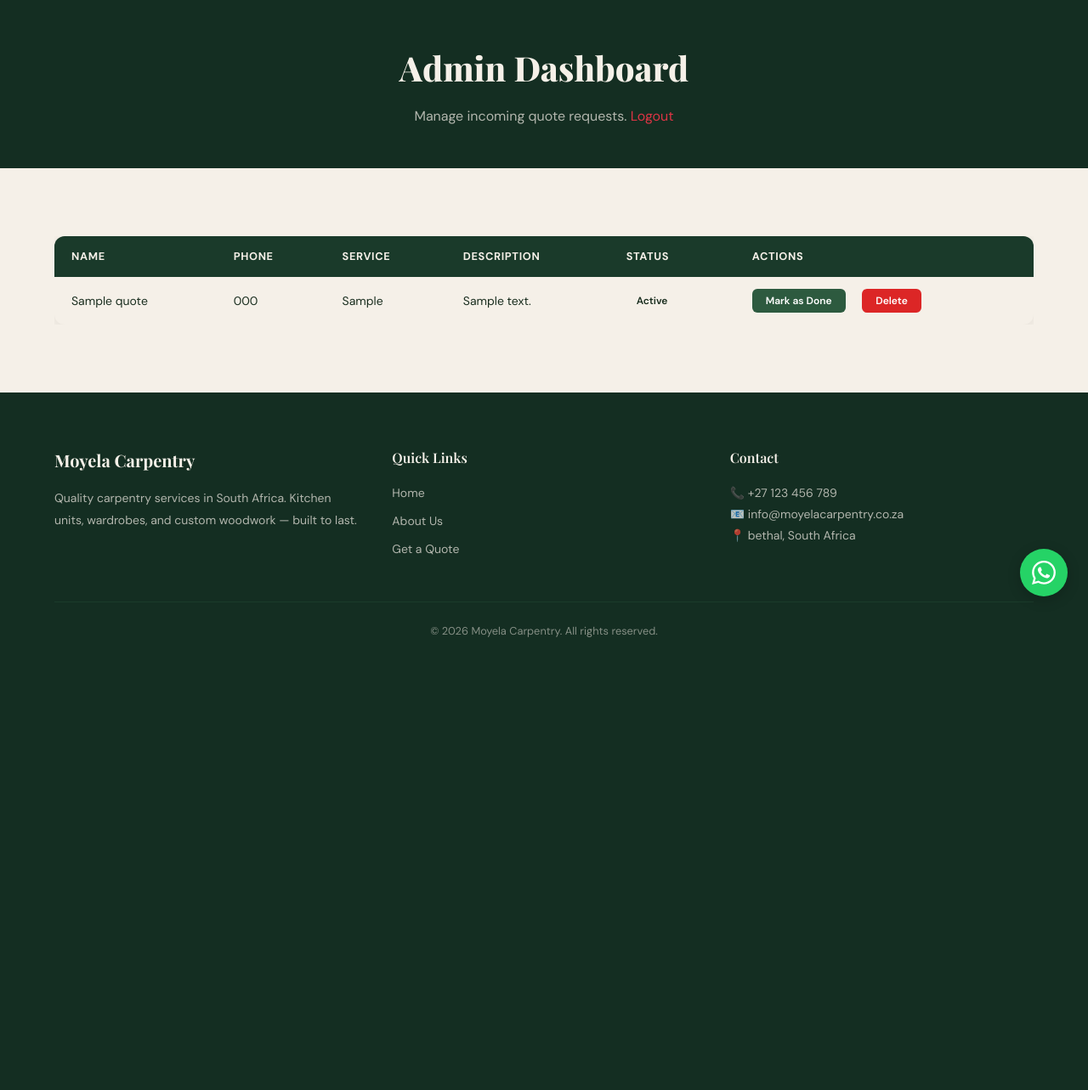
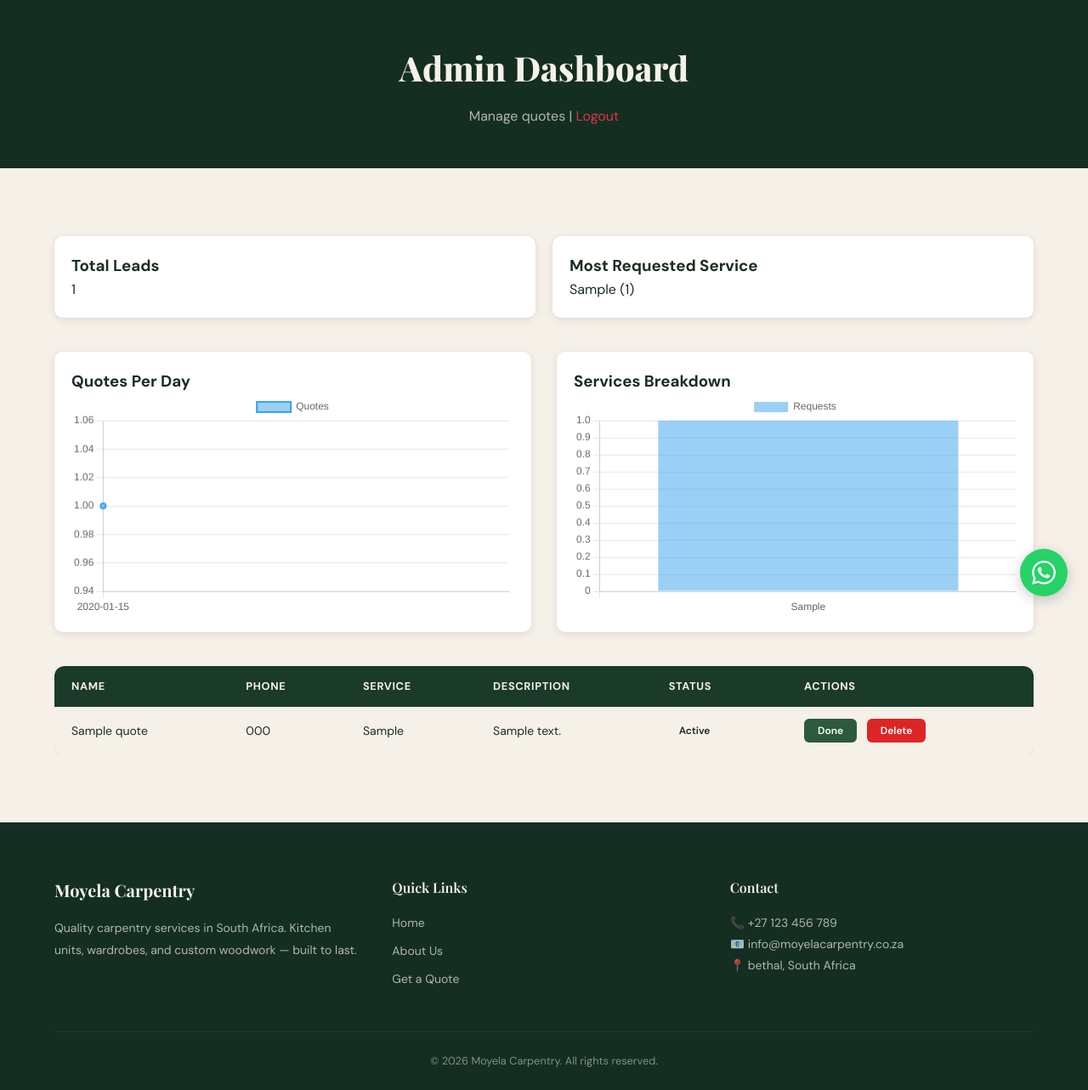
Before and after one commit to T5H3P4N9/moyela-carpentry, a Flask app: page /admin in a window 1280 px wide. Shown: the part 74-1357 px from the top of the page at 85% size. Before the commit the page ends 824 px from the top, so only its background shows below. Run offline with Flask 3, Linux system fonts and the light colour scheme; a user stored in the database is signed in; tables that the repository leaves empty hold one stand-in row (values such as "Sample post").

Commit message:
Add admin analytics, charts and UI tweaks
Add analytics and charts to the admin dashboard: compute total quotes, quotes-per-day and top services (with COALESCE for NULL services) and pass JSON payloads to the template for Chart.js visualizations. Update templates to include Chart.js and a redesigned admin UI (stat cards, charts grid and updated table/actions) and add frontend JS to render charts. Backend changes: import json and sqlalchemy.func, minor login refactor (inline form access), add a SECRET_KEY fallback for local dev, preserve DATABASE_URL postgres:// -> postgresql:// fix, and perform a safe ALTER TABLE to add the 'service' column when missing. Add CSS for dashboard cards and charts layout and small housekeeping/formatting improvements.

```diff
--- a/app.py
+++ b/app.py
@@ -1,27 +1,29 @@
 import os
+import json
 from flask import Flask, render_template, redirect, request, url_for, session, flash
 from flask_sqlalchemy import SQLAlchemy
-from sqlalchemy import inspect, text
+from sqlalchemy import inspect, text, func
 from datetime import datetime
 from werkzeug.security import generate_password_hash, check_password_hash
 
 app = Flask(__name__, instance_relative_config=True)
 
-# 🔐 SECRET KEY
-app.secret_key = os.environ.get("SECRET_KEY")
+# ======================
+# SECURITY
+# ======================
+app.secret_key = os.environ.get("SECRET_KEY", "dev-fallback-secret")
 
 # ======================
-# DATABASE CONFIG (FIXED)
+# DATABASE CONFIG (RENDER SAFE)
 # ======================
 db_url = os.environ.get("DATABASE_URL")
 
-# 🟡 fallback for local development (prevents crash)
 if not db_url:
     db_path = os.path.join(app.instance_path, "database.db")
     os.makedirs(app.instance_path, exist_ok=True)
     db_url = "sqlite:///" + db_path.replace(os.path.sep, "/")
 
-# 🐘 fix Render postgres format
+# Render fix
 if db_url.startswith("postgres://"):
     db_url = db_url.replace("postgres://", "postgresql://", 1)
 
@@ -33,7 +35,6 @@ db = SQLAlchemy(app)
 # ======================
 # MODELS
 # ======================
-
 class Quote(db.Model):
     id = db.Column(db.Integer, primary_key=True)
     name = db.Column(db.String(100), nullable=False)
@@ -58,18 +59,16 @@ class User(db.Model):
 # ======================
 # INIT DB
 # ======================
-
 with app.app_context():
     db.create_all()
 
-    # ensure column exists (safe migration)
     inspector = inspect(db.engine)
     columns = [c["name"] for c in inspector.get_columns("quote")]
+
     if "service" not in columns:
         db.session.execute(text("ALTER TABLE quote ADD COLUMN service VARCHAR(50)"))
         db.session.commit()
 
-    # create admin user (from env or default)
     admin_username = os.environ.get("ADMIN_USERNAME", "Tshepang")
     admin_password = os.environ.get("ADMIN_PASSWORD", "1234")
 
@@ -82,14 +81,12 @@ with app.app_context():
 # ======================
 # ROUTES
 # ======================
-
 @app.route("/")
 def index():
     return render_template("index.html", active_page="home")
 
 
 @app.route("/about")
-@app.route("/about/")
 def about():
     return render_template("about.html", active_page="about")
 
@@ -103,33 +100,26 @@ def quote():
             service=request.form.get("service"),
             description=request.form["description"]
         )
-
         db.session.add(new_quote)
         db.session.commit()
-
         return redirect(url_for("index"))
 
     return render_template("quote.html", active_page="quote")
 
-
 # ======================
 # AUTH
 # ======================
-
 @app.route("/login", methods=["GET", "POST"])
 def login():
     if request.method == "POST":
-        username = request.form.get("username")
-        password = request.form.get("password")
+        user = User.query.filter_by(username=request.form.get("username")).first()
 
-        user = User.query.filter_by(username=username).first()
-
-        if user and user.check_password(password):
+        if user and user.check_password(request.form.get("password")):
             session["logged_in"] = True
             session["user_id"] = user.id
             return redirect(url_for("admin"))
-        else:
-            flash("Invalid credentials")
+
+        flash("Invalid credentials")
 
     return render_template("login.html")
 
@@ -139,18 +129,48 @@ def logout():
     session.clear()
     return redirect(url_for("index"))
 
-
 # ======================
-# ADMIN
+# ADMIN DASHBOARD
 # ======================
-
 @app.route("/admin")
 def admin():
     if not session.get("logged_in"):
         return redirect(url_for("login"))
 
     quotes = Quote.query.order_by(Quote.created_at.desc()).all()
-    return render_template("admin.html", quotes=quotes, active_page="admin")
+    total_quotes = Quote.query.count()
+
+    # 📊 Quotes per day
+    quotes_per_day = db.session.query(
+        func.date(Quote.created_at),
+        func.count(Quote.id)
+    ).group_by(func.date(Quote.created_at)).all()
+
+    # 📈 Services (FIXED NULL ISSUE)
+    top_services = db.session.query(
+        func.coalesce(Quote.service, "Unknown"),
+        func.count(Quote.id)
+    ).group_by(func.coalesce(Quote.service, "Unknown"))\
+     .order_by(func.count(Quote.id).desc())\
+     .all()
+
+    return render_template(
+        "admin.html",
+        quotes=quotes,
+        total_quotes=total_quotes,
+
+        quotes_per_day=json.dumps([
+            {"date": str(day), "count": count}
+            for day, count in quotes_per_day
+        ]),
+
+        top_services=json.dumps([
+            {"service": service, "count": count}
+            for service, count in top_services
+        ]),
+
+        active_page="admin"
+    )
 
 
 @app.route("/admin/status/<int:quote_id>", methods=["POST"])
@@ -168,10 +188,8 @@ def delete_quote(quote_id):
     db.session.commit()
     return redirect(url_for("admin"))
 
-
 # ======================
 # RUN
 # ======================
-
 if __name__ == "__main__":
     app.run()
--- a/static/styles.css
+++ b/static/styles.css
@@ -152,6 +152,30 @@ ul { list-style: none; }
 .page-header h1 { font-family: var(--font-heading); font-size: 2.5rem; font-weight: 800; }
 .page-header p { margin-top: 12px; color: rgba(245,240,232,0.7); max-width: 480px; margin-left: auto; margin-right: auto; }
 
+
+.dashboard-cards {
+  display: flex;
+  gap: 20px;
+  margin-bottom: 30px;
+}
+
+.card {
+  flex: 1;
+  background: white;
+  padding: 20px;
+  border-radius: 10px;
+  box-shadow: 0 2px 10px rgba(0,0,0,0.1);
+}
+
+.charts-grid {
+  display: grid;
+  grid-template-columns: 1fr 1fr;
+  gap: 30px;
+}
+
+
+
+
 /* ===== RESPONSIVE ===== */
 @media (max-width: 768px) {
   .navbar__links { display: none; }
--- a/templates/admin.html
+++ b/templates/admin.html
@@ -2,18 +2,53 @@
 
 {% block head %}
 <title>Admin Dashboard | Moyela Carpentry</title>
-{% endblock%}
+<script src="https://cdn.jsdelivr.net/npm/chart.js"></script>
+{% endblock %}
 
 {% block body %}
 <section class="page-header">
   <h1>Admin Dashboard</h1>
-    <p>Manage incoming quote requests. <a href="{{ url_for('logout') }}" style="color: #dc3545;">Logout</a></p>
+  <p>
+    Manage quotes |
+    <a href="{{ url_for('logout') }}" style="color: #dc3545;">Logout</a>
+  </p>
 </section>
 
 <section class="section section--white">
   <div class="container">
-      {% if quotes %}
-      <div style="overflow-x:auto;">
+
+    <!-- ===== STATS CARDS ===== -->
+    <div class="dashboard-cards">
+
+      <div class="card">
+        <h3>Total Leads</h3>
+        <p>{{ total_quotes }}</p>
+      </div>
+
+      <div class="card">
+        <h3>Most Requested Service</h3>
+        <p id="topService">Loading...</p>
+      </div>
+
+    </div>
+
+    <!-- ===== CHARTS ===== -->
+    <div class="charts-grid" style="margin-top:40px; display:grid; grid-template-columns:1fr 1fr; gap:30px;">
+
+      <div class="card">
+        <h3>Quotes Per Day</h3>
+        <canvas id="quotesChart"></canvas>
+      </div>
+
+      <div class="card">
+        <h3>Services Breakdown</h3>
+        <canvas id="servicesChart"></canvas>
+      </div>
+
+    </div>
+
+    <!-- ===== TABLE ===== -->
+    <div style="overflow-x:auto; margin-top:40px;">
       <table class="admin-table">
         <thead>
           <tr>
@@ -25,6 +60,7 @@
             <th>Actions</th>
           </tr>
         </thead>
+
         <tbody>
           {% for quote in quotes %}
           <tr>
@@ -32,24 +68,94 @@
             <td>{{ quote.phone }}</td>
             <td>{{ quote.service or "Not specified" }}</td>
             <td>{{ quote.description }}</td>
-              <td><span class="badge badge--{{ quote.status }}">{{ quote.status|capitalize }}</span></td>
             <td>
-                <form method="POST" action="{{ url_for('update_quote_status', quote_id=quote.id) }}" style="display:inline; margin-right: 8px;">
+              <span class="badge badge--{{ quote.status }}">
+                {{ quote.status|capitalize }}
+              </span>
+            </td>
+            <td>
+              <form method="POST" action="{{ url_for('update_quote_status', quote_id=quote.id) }}" style="display:inline;">
                 <input type="hidden" name="status" value="done">
-                  <button type="submit" class="btn-sm btn-sm--green">Mark as Done</button>
+                <button class="btn-sm btn-sm--green">Done</button>
               </form>
+
               <form method="POST" action="{{ url_for('delete_quote', quote_id=quote.id) }}" style="display:inline;">
-                  <button type="submit" class="btn-sm btn-sm--red">Delete</button>
+                <button class="btn-sm btn-sm--red">Delete</button>
               </form>
             </td>
           </tr>
           {% endfor %}
         </tbody>
+
       </table>
     </div>
-      {% else %}
-      <p>No quotes have been submitted yet.</p>
-      {% endif %}
+
   </div>
 </section>
+
+<!-- ===== CHART SCRIPT ===== -->
+ <script>
+  document.addEventListener("DOMContentLoaded", function () {
+
+    const quotesPerDay = JSON.parse('{{ quotes_per_day | safe }}');
+    const topServices = JSON.parse('{{ top_services | safe }}');
+
+    // ===== Top Service =====
+    const topServiceEl = document.getElementById("topService");
+
+    if (topServices.length > 0) {
+      topServiceEl.innerText =
+        topServices[0].service + " (" + topServices[0].count + ")";
+    } else {
+      topServiceEl.innerText = "No data";
+    }
+
+    // ===== Quotes Chart =====
+    const quotesCanvas = document.getElementById("quotesChart");
+
+    if (quotesCanvas && quotesPerDay.length > 0) {
+      new Chart(quotesCanvas, {
+        type: "line",
+        data: {
+          labels: quotesPerDay.map(q => q.date),
+          datasets: [{
+            label: "Quotes",
+            data: quotesPerDay.map(q => q.count),
+            borderWidth: 2,
+            tension: 0.3
+          }]
+        }
+      });
+    }
+
+    // ===== Services Chart =====
+    const servicesCanvas = document.getElementById("servicesChart");
+
+    if (servicesCanvas && topServices.length > 0) {
+      new Chart(servicesCanvas, {
+        type: "bar",
+        data: {
+          labels: topServices.map(s => s.service),
+          datasets: [{
+            label: "Requests",
+            data: topServices.map(s => s.count)
+          }]
+        }
+      });
+    }
+
+  });
+
+  // bar chart
+new Chart(document.getElementById("servicesChart"), {
+  type: "bar",
+  data: {
+    labels: services.map(s => s.service),
+    datasets: [{
+      label: "Requests",
+      data: services.map(s => s.count)
+    }]
+  }
+});
+</script>
 {% endblock %}
--- a/templates/base.html
+++ b/templates/base.html
@@ -8,6 +8,7 @@
   <link rel="preconnect" href="https://fonts.googleapis.com">
   <link href="https://fonts.googleapis.com/css2?family=Playfair+Display:wght@400;600;700;800;900&family=DM+Sans:wght@400;500;600;700&display=swap" rel="stylesheet">
   <link rel="stylesheet" href="{{url_for('static', filename='styles.css')}}">
+  <script src="https://cdn.jsdelivr.net/npm/chart.js"></script>
   {% block head %}{% endblock%}
 </head>
 <body>
@@ -70,5 +71,6 @@
     });
   </script>
 
+
 </body>
 </html>
```
Lines whose indentation alone changed are shown as unchanged.
